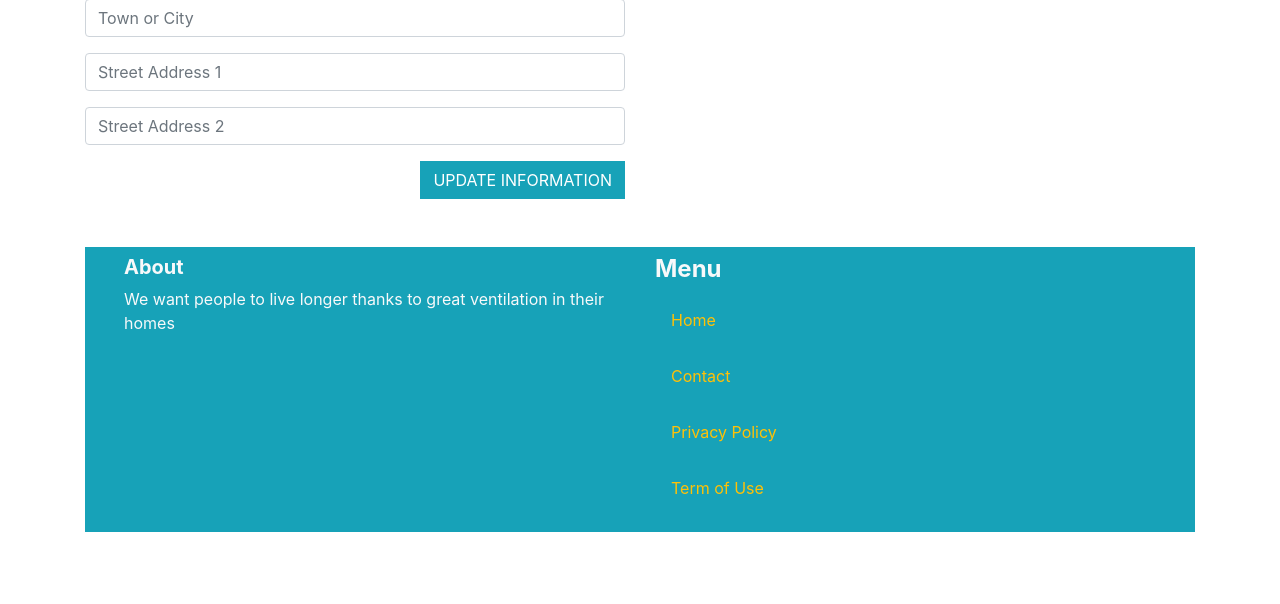
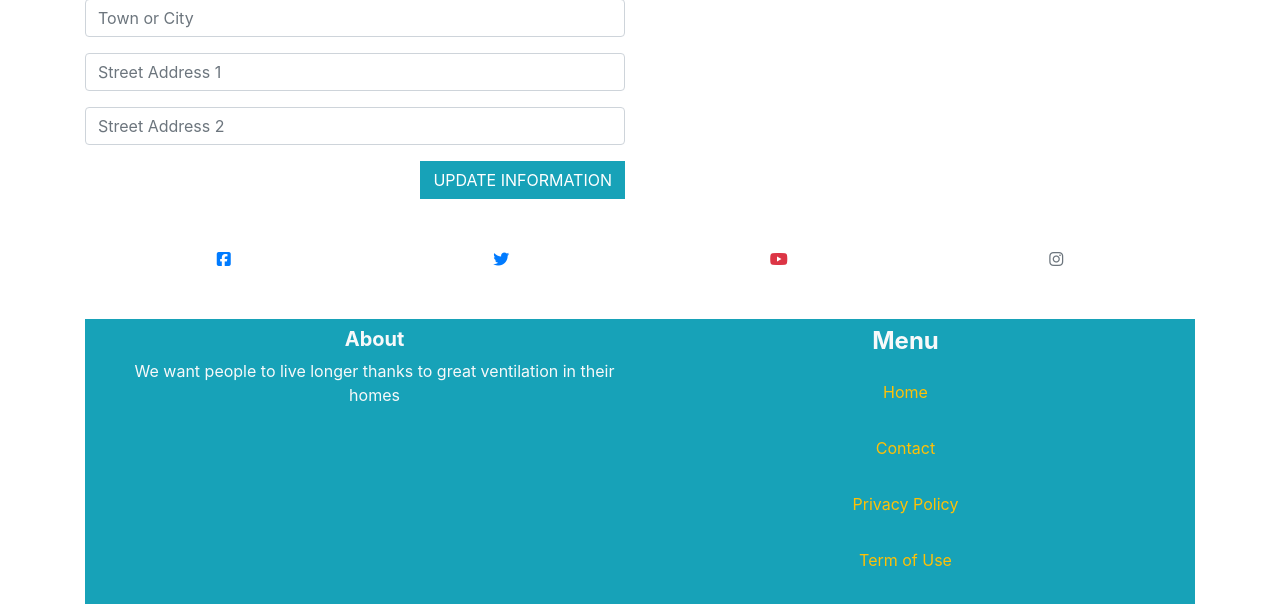
Before and after one commit to GustavFluur/filterfolk, a Django app: page /account/ in a window 1280 px wide. Shown: the part 420-1024 px from the top of the page. Before the commit the page ends 952 px from the top, so only its background shows below. Run offline with Django 3.2, Linux system fonts and the light colour scheme; a user stored in the database is signed in; data comes from the database, SQL or seed files in the repository; some libraries are stand-ins or nearby versions.

Commit message:
Added social media accounts into the main nav/footer related to the SEO

```diff
--- a/core/templates/core/base.html
+++ b/core/templates/core/base.html
@@ -69,8 +69,22 @@
         {% block content %}
         {% endblock %}
     </div>
-    <footer class="bg-info mt-5 px-4">
-        <div class="container-fluid">
+    <div class="container-fluid mt-5 text-center">
+        <div class="row">
+            <div class="col"><a href="https://www.facebook.com/" target="_blank" rel="noopener" class="text-primary"
+                aria-label="Visit our Facebook page (opens in a new tab)"><i class="fab fa-facebook-square"></i></a></div>
+            <div class="col"><a href="https://www.twitter.com/" target="_blank" rel="noopener"
+                aria-label="Visit our Twitter page (opens in a new tab)"><i class="fab fa-twitter"></i></a></div>
+            <div class="col"><a href="https://www.youtube.com/" target="_blank" rel="noopener" class="text-danger"
+                aria-label="See us on Youtube (opens in a new tab)"><i class="fab fa-youtube"></i></a>
+            </div>
+            <div class="col"><a href="https://www.instagram.com/" target="_blank" rel="noopener" class="text-secondary"
+                aria-label="Follow us on Instagram (opens in a new tab)"><i class="fab fa-instagram"></i></a></div>
+          </div>
+
+    </div>
+    <footer class="bg-info mt-2 px-4">
+        <div class="container-fluid mt-5 text-center">
             <div class="row">
                 <div class="col w-100">
                     <h5 class="font-weight-bold text-light mt-2">About</h5>
--- a/product/templates/product/inventory.html
+++ b/product/templates/product/inventory.html
@@ -3,7 +3,7 @@
 {% block content %}
 <div class="container-fluid mt-5 px-4 col w-100">
 
-    <h2><span class="badge badge-primary">Total</span> Inventory</h2>
+    <h2><strong><span class="badge badge-primary">Total</span></strong> Inventory</h2>
     <div class="bg-info mt-3 p-5 text-center">
 
         <div id="delivery-banner" class="row text-center">
--- a/static/css/base.css
+++ b/static/css/base.css
@@ -16,3 +16,7 @@ body {
 .remove-item {
     cursor: pointer;
 }
+
+.social-networks, ul {
+
+}
```
Also changed, not shown: core/templates/core/home.html (+7 -2 lines).
